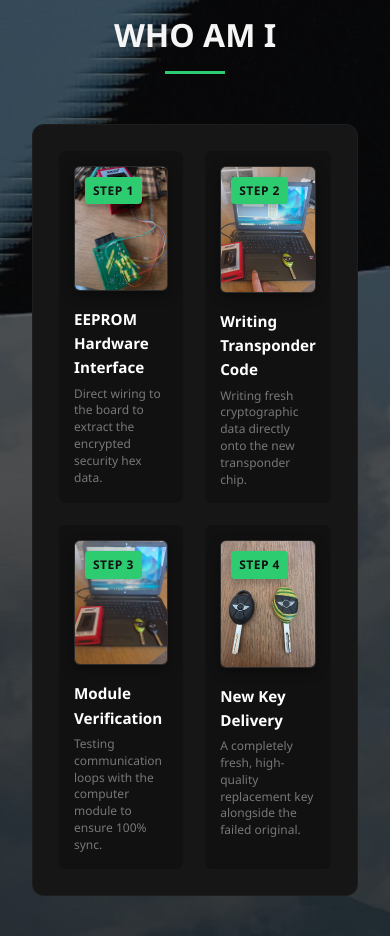
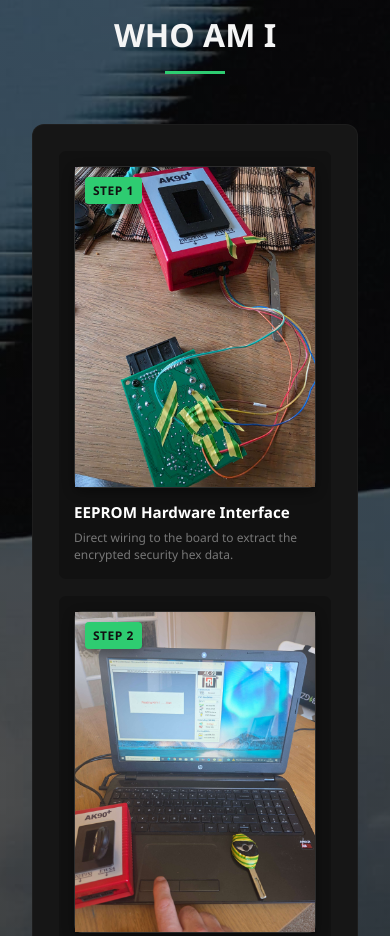
Before and after one commit to jonesy1855/svalocksmiths, a plain HTML site: page index.html in a window 390 px wide. Shown: the part 5608-6544 px from the top of the page. Drawn offline with Linux system fonts and the light colour scheme.

Commit message:
Fix bench journey image heights on mobile viewports

```diff
--- a/assets/css/styles.css
+++ b/assets/css/styles.css
@@ -513,8 +513,13 @@
 
 .bench-grid {
     display: grid;
+<<<<<<< Updated upstream
     grid-template-columns: 1fr 1fr;
     gap: 20px;
+=======
+    grid-template-columns: 1fr;
+    gap: 15px;
+>>>>>>> Stashed changes
 }
 
 /* Adjust the card structure slightly to breathe better with vertical images */
@@ -538,10 +543,15 @@
 .bench-img-wrapper {
     position: relative;
     width: 100%;
+<<<<<<< Updated upstream
     height: auto; /* Wipes out the forced 160px landscape restriction */
     border-radius: 6px;
+=======
+    height: 160px;
+    border-radius: 8px;
+>>>>>>> Stashed changes
     overflow: hidden;
-    margin-bottom: 16px;
+    margin-bottom: 12px;
     background: #1a1a1a;
     /* Adds a sleek, tech-focused border framing the photo */
     border: 1px solid rgba(255, 255, 255, 0.08);
@@ -550,9 +560,14 @@
 
 .bench-img-wrapper img {
     width: 100%;
-    height: auto; /* Allows portrait and square images to display fully */
+    height: 100%;
     display: block;
+<<<<<<< Updated upstream
     object-fit: cover; /* Ensures the whole technical layout stays entirely visible */
+=======
+    object-fit: cover;
+    object-position: center;
+>>>>>>> Stashed changes
 }
 
 .step-badge {
@@ -900,6 +915,17 @@
    9. RESPONSIVE DESIGN BREAKPOINTS
    ========================================================================== */
 
+/* 2. Responsive upgrades (Applies to tablets and desktop screens) */
+@media (min-width: 576px) {
+    .bench-grid {
+        grid-template-columns: 1fr 1fr !important; /* Sweet 2x2 grid */
+    }
+
+    .bench-img-wrapper {
+        height: 180px !important; /* Slightly taller on desktop */
+    }
+}
+
 /* Tablet Optimization (768px down) */
 @media (max-width: 768px) {
     header { flex-direction: column; gap: 15px; text-align: center; }
```
